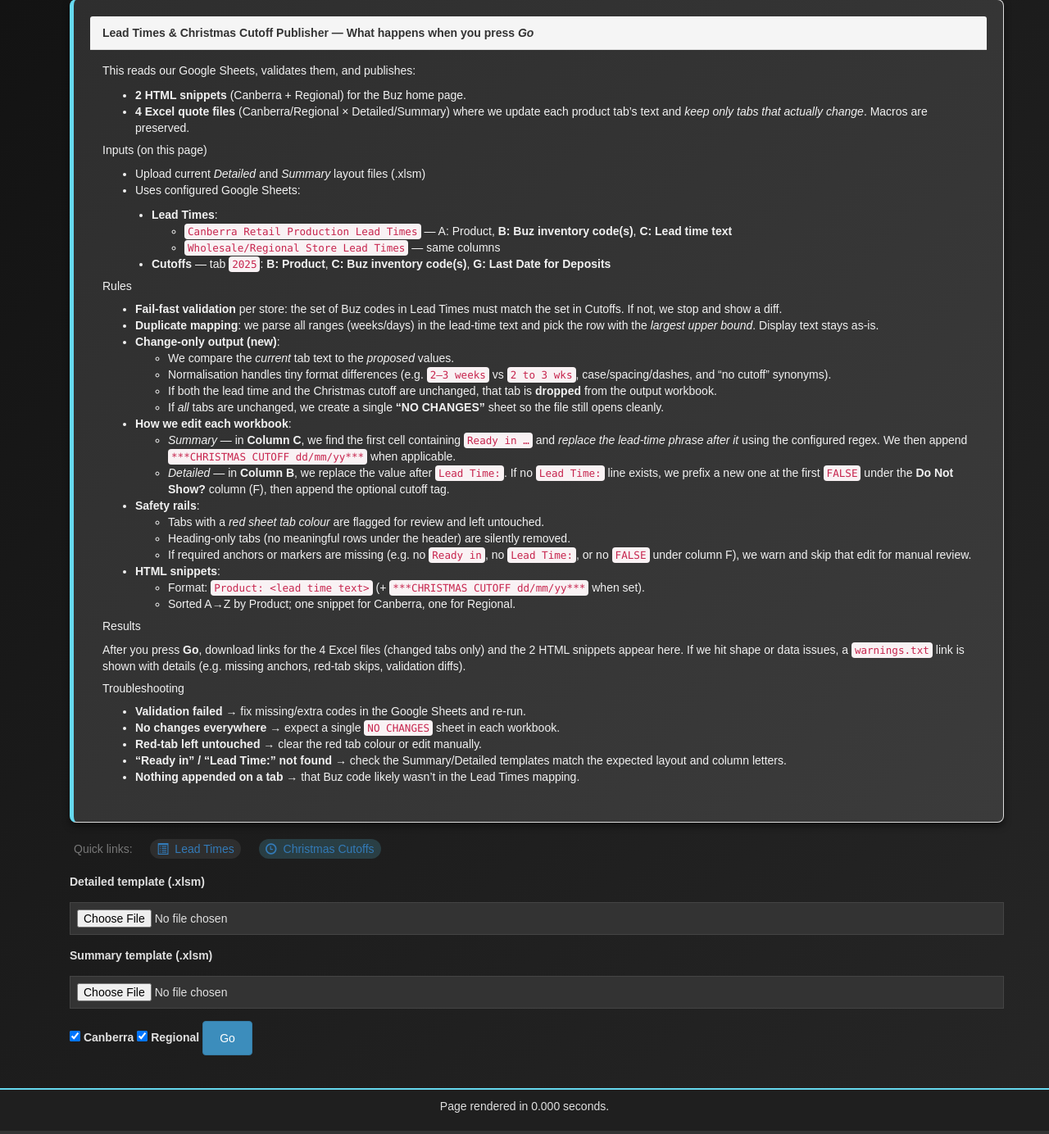
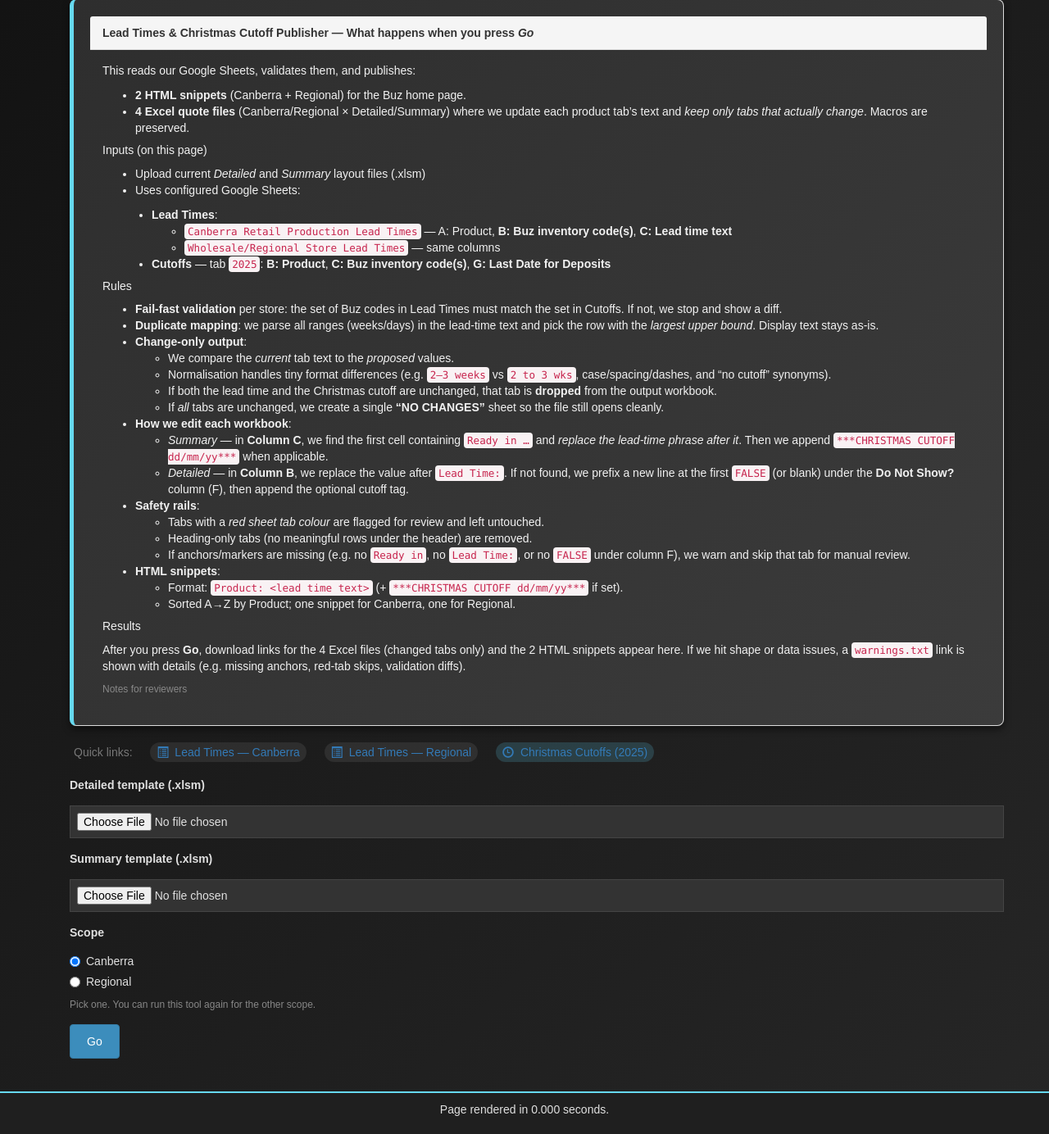
Before and after one commit to derekgwatson/buz_app, a Flask app: page /tools/lead_times/ in a window 1280 px wide. Shown: the part 130-1514 px from the top of the page at 82% size. Run offline with Flask 3, Linux system fonts and the light colour scheme; parts of the project's set-up code (start-up, migrations or seed data) failed here and were passed over; some libraries are stand-ins or nearby versions.

Commit message:
Lead times, change to one scope only - regional or canberra

```diff
--- a/app/routes/lead_times.py
+++ b/app/routes/lead_times.py
@@ -6,15 +6,17 @@ import os
 import shutil
 import tempfile
 from markupsafe import Markup
+from typing import Dict, Tuple, List
+
 from services.google_sheets_service import GoogleSheetsService
 from services.lead_times.links import tab_url
 from services.config_bridge import get_cfg, where_cfg
 from services.lead_times.api import run_publish
 
+
 lead_times_bp = Blueprint("lead_times", __name__, url_prefix="/tools/lead_times")
 
 
-# app/routes/lead_times.py
 def _base_output_dir() -> str:
     """
     Prefer global app config first (these are NOT under lead_times).
@@ -52,13 +54,13 @@ def _compose_html(scope: str, store: str, body_html: str) -> str:
     store_key = (store or "").lower()
 
     parts = [
-        str(store_cfg.get("prefix", "") or ""),           # 0 store prefix (moved earlier)
-        str(prefix_by_scope.get(s, "") or ""),            # 1 scope prefix
-        str(global_prefix or ""),                         # 2 global prefix
-        str(body_html or ""),                             # 3 BODY (unchanged)
-        str(global_suffix or ""),                         # 4 global suffix (moved earlier)
-        str(suffix_by_scope.get(s, "") or ""),            # 5 scope suffix
-        str(store_cfg.get("suffix", "") or ""),           # 6 store suffix (last)
+        str(store_cfg.get("prefix", "") or ""),            # 0 store prefix
+        str(prefix_by_scope.get(s, "") or ""),             # 1 scope prefix
+        str(global_prefix or ""),                          # 2 global prefix
+        str(body_html or ""),                              # 3 BODY (unchanged)
+        str(global_suffix or ""),                          # 4 global suffix
+        str(suffix_by_scope.get(s, "") or ""),             # 5 scope suffix
+        str(store_cfg.get("suffix", "") or ""),            # 6 store suffix
     ]
 
     def _apply_tokens(text: str) -> str:
@@ -68,10 +70,23 @@ def _compose_html(scope: str, store: str, body_html: str) -> str:
                 .replace("{{STORE_UPPER}}", store_key.upper())
         )
 
-    out = []
+    out: List[str] = []
     for i, p in enumerate(parts):
         out.append(_apply_tokens(p) if i != 3 else p)  # don’t touch BODY
     return "".join(out).strip()
+
+
+def _normalise_scopes(raw_list: List[str]) -> Tuple[str, ...]:
+    """
+    Accepts 'CANBERRA'/'REGIONAL' or lower-case variants and returns ('canberra', 'regional') subset.
+    """
+    norm = []
+    for s in raw_list or []:
+        v = (s or "").strip().lower()
+        if v in ("canberra", "regional"):
+            norm.append(v)
+    # default to both if nothing selected
+    return tuple(norm or ("canberra", "regional"))
 
 
 @lead_times_bp.route("/", methods=["GET", "POST"])
@@ -90,7 +105,8 @@ def start():
         )
 
     if request.method == "GET":
-        cutoff_tab = get_cfg("lead_times", "cutoffs", "tab")
+        # FIX: get_cfg is already rooted at lead_times; don't prefix with 'lead_times'
+        cutoff_tab = get_cfg("cutoffs", "tab")
         return render_template("lead_times_start.html", cutoff_tab=cutoff_tab)
 
     detailed = request.files.get("detailed_template")
@@ -101,13 +117,13 @@ def start():
 
     tmpdir = tempfile.mkdtemp(prefix="lead_times_")
     try:
-        d_path = os.path.join(tmpdir, secure_filename(detailed.filename))
-        s_path = os.path.join(tmpdir, secure_filename(summary.filename))
+        d_path = os.path.join(tmpdir, secure_filename(detailed.filename or "detailed.xlsx"))
+        s_path = os.path.join(tmpdir, secure_filename(summary.filename or "summary.xlsx"))
         detailed.save(d_path)
         summary.save(s_path)
 
         svc = GoogleSheetsService()
-        scope = request.form.getlist("scope") or ["CANBERRA", "REGIONAL"]
+        scopes = _normalise_scopes(request.form.getlist("scope"))
 
         res = run_publish(
             gsheets_service=svc,
@@ -115,24 +131,26 @@ def start():
             detailed_template_path=d_path,
             summary_template_path=s_path,
             save_dir=_base_output_dir(),
-            scope=tuple(scope),
+            scope=scopes,
         )
 
-        # Body-only HTML (existing behavior)
+        # Compose per-scope HTML (keep existing Canberra variables for template compatibility)
         body_canberra = res["html"].get("canberra", "")
         body_regional = res["html"].get("regional", "")
 
-        full_canberra = _compose_html("canberra", "canberra", body_canberra)
-        full_regional = _compose_html("regional", "regional", body_regional)
+        full_canberra = _compose_html("canberra", "canberra", body_canberra) if body_canberra else ""
+        # Store name for regional can be chosen later; default to 'regional'
+        full_regional = _compose_html("regional", "regional", body_regional) if body_regional else ""
 
         return render_template(
             "lead_times_result.html",
-            warnings=res["warnings"],
+            warnings=res.get("warnings", []),
             html_canberra=body_canberra,
-            html_regional=body_regional,
             full_html_canberra=full_canberra,
-            full_html_regional=full_regional,
-            files=res["files"],
+            html_regional=body_regional,            # optional; won’t break existing templates
+            full_html_regional=full_regional,       # optional
+            files=res.get("files", []),
+            scopes=scopes,
         )
 
     except ValueError as exc:
@@ -149,19 +167,18 @@ def open_sheet():
     """
     svc = GoogleSheetsService()
 
-    kind = (request.args.get("kind") or "lead").lower()
+    kind = (request.args.get("kind") or "lead").strip().lower()
     tab_param = (request.args.get("tab") or "").strip()
 
     if kind == "cutoff":
-        sheet_id = get_cfg("cutoffs", "sheet_id")
+        sheet_id = get_cfg("cutoffs", "sheet_id")   # FIX: no 'lead_times' prefix
         tab_name = tab_param or get_cfg("cutoffs", "tab")
         return redirect(tab_url(svc, sheet_id, tab_name), code=302)
 
-    # default: lead times (note: config key is 'lead_times_ss')
-    sheet_id = get_cfg("lead_times", "lead_times_ss", "sheet_id")
-    tabs = get_cfg("lead_times", "lead_times_ss", "tabs") or {}
-    if tab_param.lower() in ("canberra", "regional"):
-        tab_name = tabs[tab_param.lower()]
-    else:
-        tab_name = tab_param or tabs["canberra"]
+    # default: lead times (config key is 'lead_times_ss')
+    sheet_id = get_cfg("lead_times_ss", "sheet_id")   # FIX: no 'lead_times' prefix
+    tabs: Dict[str, str] = get_cfg("lead_times_ss", "tabs") or {}
+    # Choose tab: explicit scope in ?tab=canberra|regional, else default to canberra
+    tab_key = (tab_param or "canberra").strip().lower()
+    tab_name = tabs.get(tab_key) or tabs.get("canberra") or next(iter(tabs.values()), "")
     return redirect(tab_url(svc, sheet_id, tab_name), code=302)
--- a/app/templates/lead_times_start.html
+++ b/app/templates/lead_times_start.html
@@ -8,7 +8,7 @@
         display: inline-block;
         padding: 2px 8px;
         border-radius: 12px;
-    background: rgba(255,255,255,.08); /* works on light/dark themes */
+        background: rgba(255,255,255,.08);
         text-decoration: none;
     }
     .quick-links-inline .link-pill:hover {
@@ -21,17 +21,19 @@
     .flash-compact code { white-space: nowrap; }
     .flash-compact details { margin-top: 4px; }
     .flash-compact summary { cursor: pointer; }
+
+    .hint { color: #888; font-size: 12px; margin-top: 4px; }
 </style>
 {% endblock %}
-
 
 {% block content %}
 <div class="container">
     <h3>Lead Times Publisher</h3>
 
     <div class="panel panel-default">
-
-    <div class="panel-heading"><strong>Lead Times & Christmas Cutoff Publisher — What happens when you press <em>Go</em></strong></div>
+        <div class="panel-heading">
+            <strong>Lead Times &amp; Christmas Cutoff Publisher — What happens when you press <em>Go</em></strong>
+        </div>
         <div class="panel-body">
             <p>This reads our Google Sheets, validates them, and publishes:</p>
             <ul>
@@ -51,16 +53,14 @@
                         <li><code>Wholesale/Regional Store Lead Times</code> — same columns</li>
                     </ul>
                 </li>
-          <li><strong>Cutoffs</strong> — tab <code>2025</code>: <strong>B: Product</strong>, <strong>C: Buz inventory code(s)</strong>, <strong>G: Last Date for Deposits</strong></li>
+                <li><strong>Cutoffs</strong> — tab <code>{{ cutoff_tab }}</code>: <strong>B: Product</strong>, <strong>C: Buz inventory code(s)</strong>, <strong>G: Last Date for Deposits</strong></li>
             </ul>
 
             <h5>Rules</h5>
             <ul>
                 <li><strong>Fail-fast validation</strong> per store: the set of Buz codes in Lead Times must match the set in Cutoffs. If not, we stop and show a diff.</li>
-
                 <li><strong>Duplicate mapping</strong>: we parse all ranges (weeks/days) in the lead-time text and pick the row with the <em>largest upper bound</em>. Display text stays as-is.</li>
-
-          <li><strong>Change-only output (new)</strong>:
+                <li><strong>Change-only output</strong>:
                     <ul>
                         <li>We compare the <em>current</em> tab text to the <em>proposed</em> values.</li>
                         <li>Normalisation handles tiny format differences (e.g. <code>2–3 weeks</code> vs <code>2 to 3 wks</code>, case/spacing/dashes, and “no cutoff” synonyms).</li>
@@ -68,25 +68,22 @@
                         <li>If <em>all</em> tabs are unchanged, we create a single <strong>“NO CHANGES”</strong> sheet so the file still opens cleanly.</li>
                     </ul>
                 </li>
-
                 <li><strong>How we edit each workbook</strong>:
                     <ul>
-              <li><em>Summary</em> — in <strong>Column C</strong>, we find the first cell containing <code>Ready in …</code> and <em>replace the lead-time phrase after it</em> using the configured regex. We then append <code>***CHRISTMAS CUTOFF dd/mm/yy***</code> when applicable.</li>
-              <li><em>Detailed</em> — in <strong>Column B</strong>, we replace the value after <code>Lead Time:</code>. If no <code>Lead Time:</code> line exists, we prefix a new one at the first <code>FALSE</code> under the <strong>Do Not Show?</strong> column (F), then append the optional cutoff tag.</li>
+                        <li><em>Summary</em> — in <strong>Column C</strong>, we find the first cell containing <code>Ready in …</code> and <em>replace the lead-time phrase after it</em>. Then we append <code>***CHRISTMAS CUTOFF dd/mm/yy***</code> when applicable.</li>
+                        <li><em>Detailed</em> — in <strong>Column B</strong>, we replace the value after <code>Lead Time:</code>. If not found, we prefix a new line at the first <code>FALSE</code> (or blank) under the <strong>Do Not Show?</strong> column (F), then append the optional cutoff tag.</li>
                     </ul>
                 </li>
-
                 <li><strong>Safety rails</strong>:
                     <ul>
                         <li>Tabs with a <em>red sheet tab colour</em> are flagged for review and left untouched.</li>
-              <li>Heading-only tabs (no meaningful rows under the header) are silently removed.</li>
-              <li>If required anchors or markers are missing (e.g. no <code>Ready in</code>, no <code>Lead Time:</code>, or no <code>FALSE</code> under column F), we warn and skip that edit for manual review.</li>
+                        <li>Heading-only tabs (no meaningful rows under the header) are removed.</li>
+                        <li>If anchors/markers are missing (e.g. no <code>Ready in</code>, no <code>Lead Time:</code>, or no <code>FALSE</code> under column F), we warn and skip that tab for manual review.</li>
                     </ul>
                 </li>
-
                 <li><strong>HTML snippets</strong>:
                     <ul>
-              <li>Format: <code>Product: &lt;lead time text&gt;</code> (+ <code>***CHRISTMAS CUTOFF dd/mm/yy***</code> when set).</li>
+                        <li>Format: <code>Product: &lt;lead time text&gt;</code> (+ <code>***CHRISTMAS CUTOFF dd/mm/yy***</code> if set).</li>
                         <li>Sorted A→Z by Product; one snippet for Canberra, one for Regional.</li>
                     </ul>
                 </li>
@@ -95,16 +92,14 @@
             <h5>Results</h5>
             <p>After you press <strong>Go</strong>, download links for the 4 Excel files (changed tabs only) and the 2 HTML snippets appear here. If we hit shape or data issues, a <code>warnings.txt</code> link is shown with details (e.g. missing anchors, red-tab skips, validation diffs).</p>
 
-        <h5>Troubleshooting</h5>
+            <details class="hint">
+                <summary>Notes for reviewers</summary>
                 <ul>
-          <li><strong>Validation failed</strong> → fix missing/extra codes in the Google Sheets and re-run.</li>
-          <li><strong>No changes everywhere</strong> → expect a single <code>NO CHANGES</code> sheet in each workbook.</li>
-          <li><strong>Red-tab left untouched</strong> → clear the red tab colour or edit manually.</li>
-          <li><strong>“Ready in” / “Lead Time:” not found</strong> → check the Summary/Detailed templates match the expected layout and column letters.</li>
-          <li><strong>Nothing appended on a tab</strong> → that Buz code likely wasn’t in the Lead Times mapping.</li>
+                    <li>“Do Not Show?” blank cells are treated like <code>FALSE</code> (visible).</li>
+                    <li>Macros (.xlsm) are preserved in outputs if present in the templates.</li>
                 </ul>
+            </details>
         </div>
-
     </div>
 
     <ul class="list-inline quick-links-inline">
@@ -113,14 +108,21 @@
         <li>
             <a class="link-pill" target="_blank" rel="noopener"
                href="{{ url_for('lead_times.open_sheet', kind='lead', tab='canberra') }}">
-      <span class="glyphicon glyphicon-list-alt"></span> Lead Times
+                <span class="glyphicon glyphicon-list-alt"></span> Lead Times — Canberra
+            </a>
+        </li>
+
+        <li>
+            <a class="link-pill" target="_blank" rel="noopener"
+               href="{{ url_for('lead_times.open_sheet', kind='lead', tab='regional') }}">
+                <span class="glyphicon glyphicon-list-alt"></span> Lead Times — Regional
             </a>
         </li>
 
         <li>
             <a class="link-pill link-pill--accent" target="_blank" rel="noopener"
                href="{{ url_for('lead_times.open_sheet', kind='cutoff', tab=cutoff_tab) }}">
-      <span class="glyphicon glyphicon-time"></span> Christmas Cutoffs
+                <span class="glyphicon glyphicon-time"></span> Christmas Cutoffs ({{ cutoff_tab }})
             </a>
         </li>
     </ul>
@@ -134,12 +136,20 @@
             <label>Summary template (.xlsm)</label>
             <input type="file" name="summary_template" accept=".xlsm" required>
         </div>
-    <!-- Optional store scope toggles -->
-    <label><input type="checkbox" name="scope" value="CANBERRA" checked> Canberra</label>
-    <label><input type="checkbox" name="scope" value="REGIONAL" checked> Regional</label>
+
+        <!-- Choose ONE store scope -->
+        <div class="form-group">
+            <label class="control-label">Scope</label>
+            <div class="radio">
+                <label><input type="radio" name="scope" value="canberra" checked> Canberra</label>
+            </div>
+            <div class="radio">
+                <label><input type="radio" name="scope" value="regional"> Regional</label>
+            </div>
+            <div class="hint">Pick one. You can run this tool again for the other scope.</div>
+        </div>
 
         <button type="submit" class="btn btn-primary">Go</button>
     </form>
-
 </div>
 {% endblock %}
--- a/config.json
+++ b/config.json
@@ -753,8 +753,6 @@
         "filename_patterns": {
             "canberra_detailed": "Quote_Detailed_Canberra_{YYYYMMDD}_{HHMMSS}.xlsx",
             "canberra_summary": "Quote_Summary_Canberra_{YYYYMMDD}_{HHMMSS}.xlsx",
-            "regional_detailed": "Quote_Detailed_Regional_{YYYYMMDD}_{HHMMSS}.xlsx",
-            "regional_summary": "Quote_Summary_Regional_{YYYYMMDD}_{HHMMSS}.xlsx",
             "detailed_review": "Quote_Detailed_REVIEW_{YYYYMMDD}_{HHMMSS}.xlsm",
             "summary_review":  "Quote_Summary_REVIEW_{YYYYMMDD}_{HHMMSS}.xlsm"
         },
```
Also changed, not shown: services/lead_times/api.py (+24 -33 lines), services/lead_times/config.json (deleted, +0 -41 lines), services/lead_times/excel_out.py (+4 -9 lines). Lines whose indentation alone changed are shown as unchanged.
